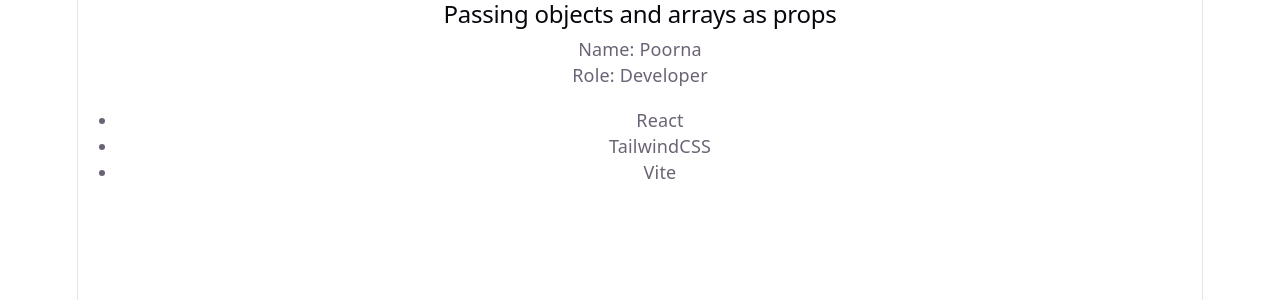
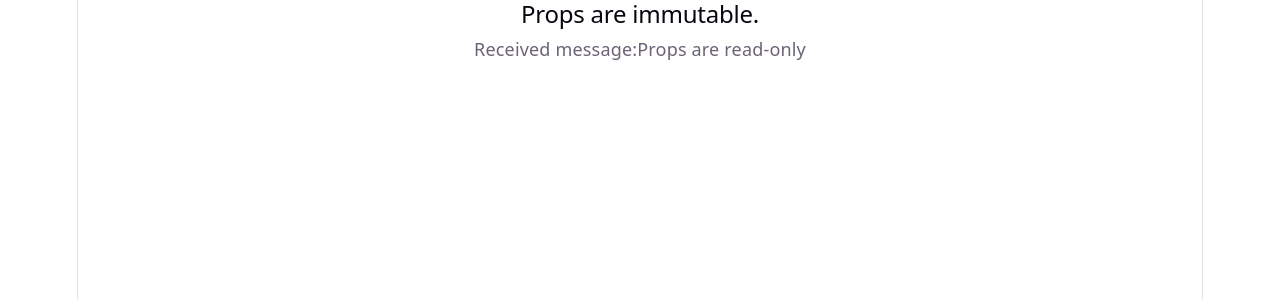
Before and after one commit to poorna834/MERN_Stu_FebMay26Mys, a React (Vite) app in the folder W9/D2/prop-example-app/: page / in a window 1280 px wide. Shown: the top 300 px of the page. Built offline with nearby package versions, Linux system fonts and the light colour scheme.

Commit message:
Props immutable Added

```diff
--- a/W9/D2/prop-example-app/src/App.jsx
+++ b/W9/D2/prop-example-app/src/App.jsx
@@ -6,7 +6,7 @@
 import { SharedStateParent } from './components/P5'
 import { CompositionDemo } from './components/P6'
 import { ObjectsAndArrayProps } from './components/P7'
-// import { PropsImmutability } from './components/P8'
+import { PropsImmutability } from './components/P8'
 import './App.css'
 
 function App() {
@@ -20,8 +20,8 @@
       {/* <PropDrillingDemo/> */}
       {/* <SharedStateParent/> */}
       {/* <CompositionDemo/> */}
-      <ObjectsAndArrayProps/>
-      {/* <PropsImmutability/> */}
+      {/* <ObjectsAndArrayProps/> */}
+      <PropsImmutability/>
     </>
   )
 }
```
